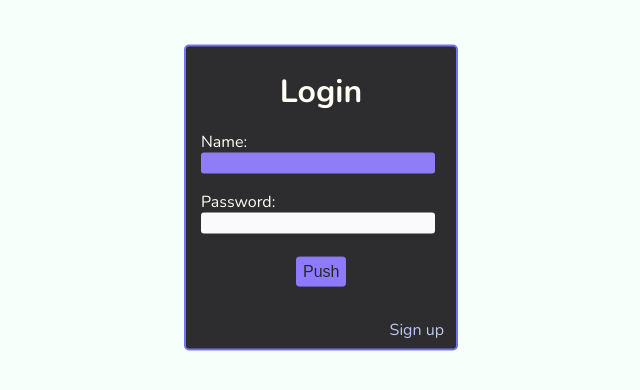
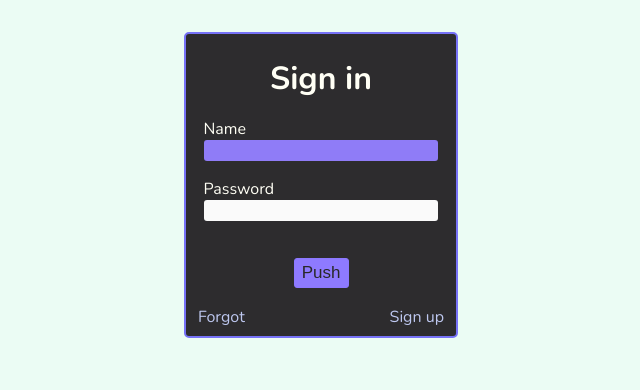
Before and after one commit to TheArtur128/ToDo, a Django app: page /sign-in in a window 1280 px wide. Shown: the top 390 px of the page, without its empty margins (319-959 px from the left). Run offline with Django 4.2, Linux system fonts and the light colour scheme.

Commit message:
feat: frontend for interacting with `access` app

```diff
--- a/accounts/static/accounts/css/style.css
+++ b/accounts/static/accounts/css/style.css
@@ -1,103 +1,99 @@
-@import url('https://fonts.googleapis.com/css2?family=Nunito:ital,wght@0,200;0,300;0,400;0,500;0,600;0,700;0,800;0,900;1,200;1,300;1,400;1,500;1,600;1,700;1,800;1,900&display=swap');
-
-body {
-  font-family: "Nunito";
-  font-weight: 300;
-  text-align: center;
-  background-color: #f7fffb;
+.login-form, .registration-form, .form-errors, .form-notification, .recovery-form {
+  background-color: #2d2c2e;
 }
 
-::selection {
-  background-color: #fcd84e;
-  color: #fffdd9;
+.front-axis {
+  position: absolute;
+  left: 50%;
+  top: 22px;
+  transform: translate(-50%);
 }
 
-a {
-  text-decoration: none;
-  color: #bec8f0;
-}
-
-a:hover {
-  text-decoration-color: #fcd84e;
-  color: #fcd84e;
-}
-
-input, button, textarea {
-  border-radius: 3px;
-}
-
-input[incorrectly-filled], textarea[incorrectly-filled] {
-  background-color: #fc6268;
-}
-
-input, .structured-text textarea {
-  background-color: #fafafa;
-  border: 0;
-  font-size: 14px;
-}
-
-input:focus, textarea:focus {
-  background-color: #8f7cf7;
-  outline: none;
-}
-
-input[type="text"], input[type="password"] {
-  width: 230px;
-  height: 19px;
-}
-
-button {
-  background-color: #8e7aff;
-  color: #282828;
-  border: solid 1px #8c78ff;
-}
-
-button:active {
-  background-color: #fcdc60;
-  border-color: #fcdc60;
-}
-
-div {
-  margin-top: 10px;
-  margin-bottom: 10px;
-}
-
-.form {
-  background-color: #2d2c2e;
+.login-form, .registration-form, .recovery-form {
+  position: relative;
   text-align: center;
   color: #fffff5;
   padding-top: 2px;
+  border: solid 2px #7672f7;
   width: 270px;
-  height: 300px;
-  border: solid 2px #7672f7;
   border-radius: 5px;
-  position: absolute;
-  left: 50%;
-  top: 7%;
-  transform: translate(-50%, -7%);
+  text-align: center;
 }
 
-.form .push-data {
-  width: 50px;
-  height: 30px;
-  font-size: 16px;
+.login-form {
+  height: 300px;
+  position: relative;
 }
 
-.form-content {
+.registration-form {
+  height: 419px;
+}
+
+.recovery-form {
+  height: 215px;
+}
+
+#recovery-form-title {
+  margin-bottom: 35px;
+}
+
+#recovery-form-push-button {
+  position: absolute;
+  left: 12px;
+  bottom: 0px;
+}
+
+.push-data {
+  width: 55px;
+  height: 30px;
+  font-size: 17px;
+}
+
+.form-fileds {
   display: inline-block;
   text-align: left;
   width: 250px;
   margin-top: -20px;
-  margin-left: 10px;
+  margin-left: 15px;
 }
 
-.form-changing {
+.to-change-form {
   position: absolute;
   right: 12px;
   bottom: 8px;
 }
 
-.push {
-  position: relative;
-  bottom: 14px;
+.to-reset-password {
+  position: absolute;
+  left: 12px;
+  bottom: 8px;
 }
+
+.form-errors, .form-notification {
+  display: inline-block;
+  border-radius: 4px;
+  position: static;
+  top: 38px;
+  width: 270px;
+  float: left;
+  right: 2px;
+  text-align: left;
+}
+
+.form-errors *, .form-notification * {
+  padding-left: 0px;
+  margin: 5px;
+}
+
+.form-errors {
+  color: #f7f0f1;
+  border: solid 2px #f74358;
+}
+
+.form-notification {
+  border: solid 2px #45FF76;
+}
+
+.form-notification * {
+  margin-left: 10px;
+}
--- /dev/null
+++ b/accounts/templates/form-base.html
@@ -0,0 +1,8 @@
+{% extends 'todo/base.html' %}
+{% load static %}
+
+{% block head %}
+    {{ block.super }}
+
+    <link rel="stylesheet" href={% static 'accounts/css/style.css' %}>
+{% endblock %}
--- a/accounts/templates/login.html
+++ b/accounts/templates/login.html
@@ -1,23 +1,27 @@
+{% extends 'form-base.html' %}
 {% load static %}
 
-<!DOCTYPE html>
-<html>
-<head>
-    <meta charset="utf-8">
-    <meta name="viewport" content="width=device-width, initial-scale=1">
-    <link rel="stylesheet" href={% static 'accounts/css/style.css' %}>
-    <link rel="shortcut icon" href="{% static 'todo/icon.png' %}" type="image/x-icon">
-    <title>ToDo</title>
-</head>
-<body>
-    <div class="form">
-        <form action="{% url 'accounts:login' %}" method="POST">
+{% block body %}
+    <div class="front-axis">
+        <form class="login-form" action="{% url 'accounts:sign-in' %}" method="POST">
             {% csrf_token %}
-            <h1>Login</h1>
-            <div class="form-content">{{ form.as_p }}</div>
+            <h1>Sign in</h1>
+            <div class="form-fileds">
+                <p>
+                    <label for="{{ form.username.id_for_label }}">Name</label>
+                    {{ form.username }}
+                </p>
+                <p>
+                    <label for="{{ form.password.id_for_label }}">Password</label>
+                    {{ form.password }}
+                </p>
+            </div>
             <div class="push"><button type="submit" class="push-data">Push</button></div>
-            <a class="form-changing" href="">Sign up</a>
+            <a class="to-reset-password" href="{% url 'accounts:recover-access-by-email' %}">Forgot</a>
+            <a class="to-change-form" href="{% url 'accounts:sign-up' %}">Sign up</a>
         </form>
+        {% if form.non_field_errors %}
+            <div class="form-errors">{{ form.non_field_errors }}</div>
+        {% endif %}
     </div>
-</body>
-</html>
+{% endblock %}
--- a/static/todo/css/style.css
+++ b/static/todo/css/style.css
@@ -1 +1,62 @@
-style.css
+@import url('https://fonts.googleapis.com/css2?family=Nunito:ital,wght@0,200;0,300;0,400;0,500;0,600;0,700;0,800;0,900;1,200;1,300;1,400;1,500;1,600;1,700;1,800;1,900&display=swap');
+
+body {
+  font-family: "Nunito";
+  font-weight: 300;
+  background-color: #ebfcf4;
+}
+
+::selection {
+  background-color: #fcd84e;
+  color: #fffdd9;
+}
+
+a {
+  text-decoration: none;
+  color: #bec8f0;
+}
+
+a:hover {
+  text-decoration-color: #fcd84e;
+  color: #fcd84e;
+}
+
+input, button, textarea {
+  border-radius: 3px;
+}
+
+input[incorrectly-filled], textarea[incorrectly-filled] {
+  background-color: #fc6268;
+}
+
+input, .structured-text textarea {
+  background-color: #fafafa;
+  border: 0;
+  font-size: 14px;
+}
+
+input:focus, textarea:focus {
+  background-color: #8f7cf7;
+  outline: none;
+}
+
+input {
+  width: 230px;
+  height: 19px;
+}
+
+button {
+  background-color: #8e7aff;
+  color: #282828;
+  border: solid 1px #8c78ff;
+}
+
+button:active {
+  background-color: #fcdc60;
+  border-color: #fcdc60;
+}
+
+div {
+  margin-top: 10px;
+  margin-bottom: 10px;
+}
--- /dev/null
+++ b/templates/todo/base.html
@@ -0,0 +1,16 @@
+{% load static %}
+
+<!DOCTYPE html>
+<html>
+<head>
+    {% block head %}
+        <meta charset="utf-8">
+        <meta name="viewport" content="width=device-width, initial-scale=1">
+        <link rel="stylesheet" href={% static 'todo/css/style.css' %}>
+        <link rel="shortcut icon" href="{% static 'todo/icon.png' %}" type="image/x-icon">
+        <title>{% block title %}ToDo{% endblock %}</title>
+    {% endblock %}
+</head>
+<body>
+    {% block body %}{% endblock %}
+</body>
```
Also changed, not shown: accounts/templates/access-recovery-by-email.html (added, +17 -0 lines), accounts/templates/access-recovery-by-name.html (added, +17 -0 lines), accounts/templates/access-recovery.html (added, +27 -0 lines), accounts/templates/registration.html (added, +44 -0 lines), tasks/templates/index.html (+4 -10 lines).
